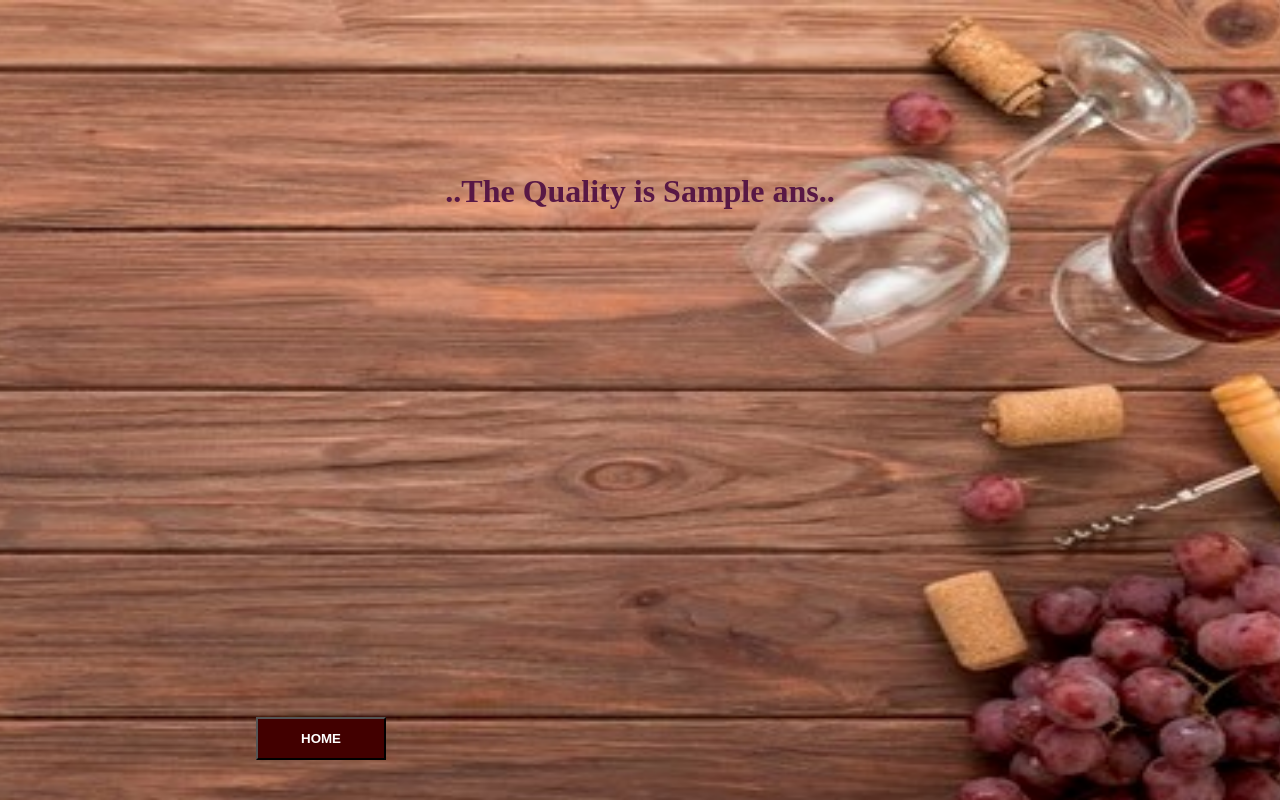
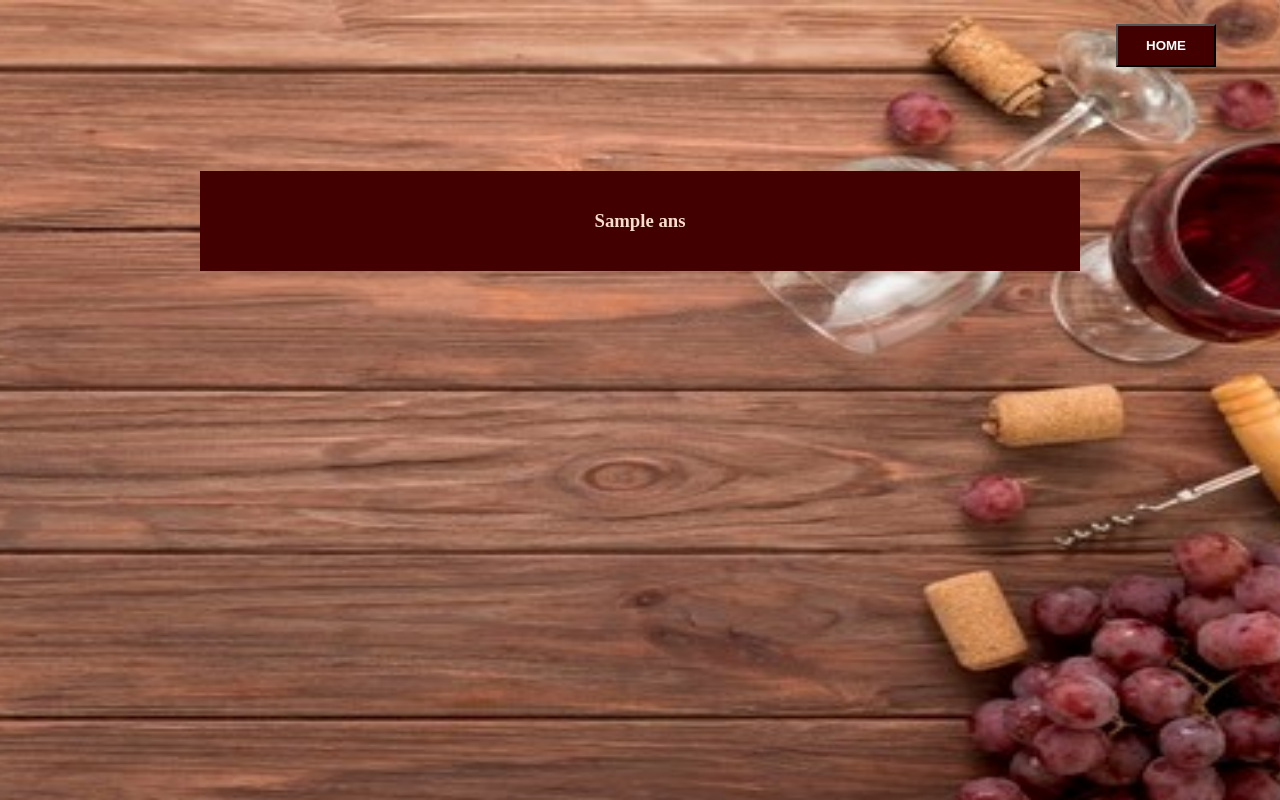
Before and after one commit to PriyaPrince/wineprediction, a Django app: template templates/result.html in a window 1280 px wide. Run offline with Django 3.2, Linux system fonts and the light colour scheme; the template is opened without the code that fills it: most values are stand-ins (such as "Sample title", 1, 10 or a date in 2020).

Commit message:
Update result.html

```diff
--- a/templates/result.html
+++ b/templates/result.html
@@ -15,9 +15,9 @@
   <br>
   <br>
    <div class="container" align = "center">
-   <h1>..The Quality is {{ans}}..</h1>
+   <h3>{{ans}}</h3>
    </div>
-   <button id="back" style="position: absolute; left: 20%; right: 20%; bottom: 5%;"
+   <button id="back" style="position: absolute; top: 3%; right: 5%;"
     onclick="window.location.href = 'https://wineprediction012.herokuapp.com/';">
         <b>HOME</b>
     </button>
@@ -33,9 +33,18 @@
         #back{
         background-color: #420000;
         color: white;
-        width: 130px;
+        width: 100px;
         height: 43px;
         }
+        .container{
+        background-color: #420000;
+        width: 880px;
+        height: 100px;
+        margin:0 auto;
+        color:#F6DDCC;
+        vertical-align: middle;
+        line-height: 100px;
+    }
 
     </style>
 </body>
```
